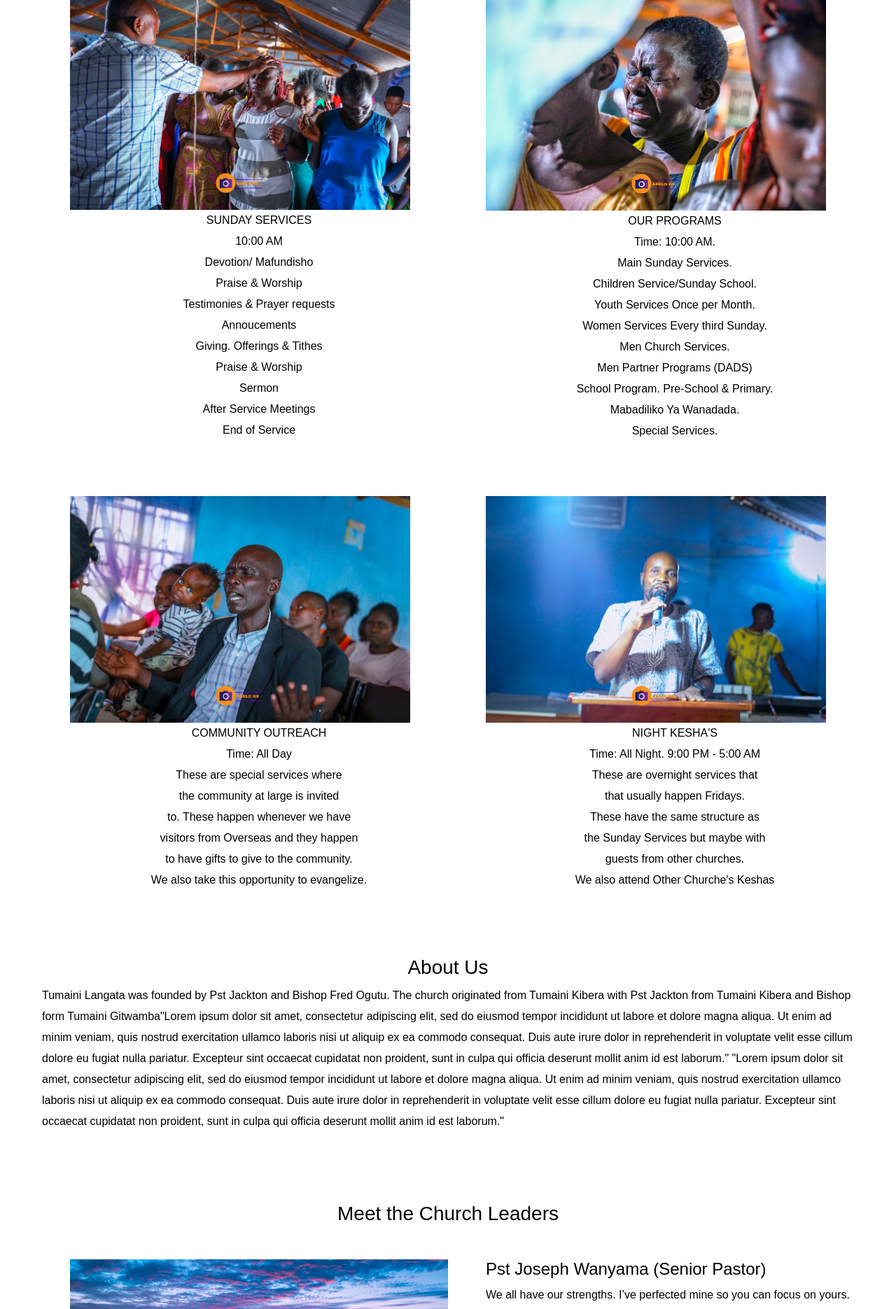
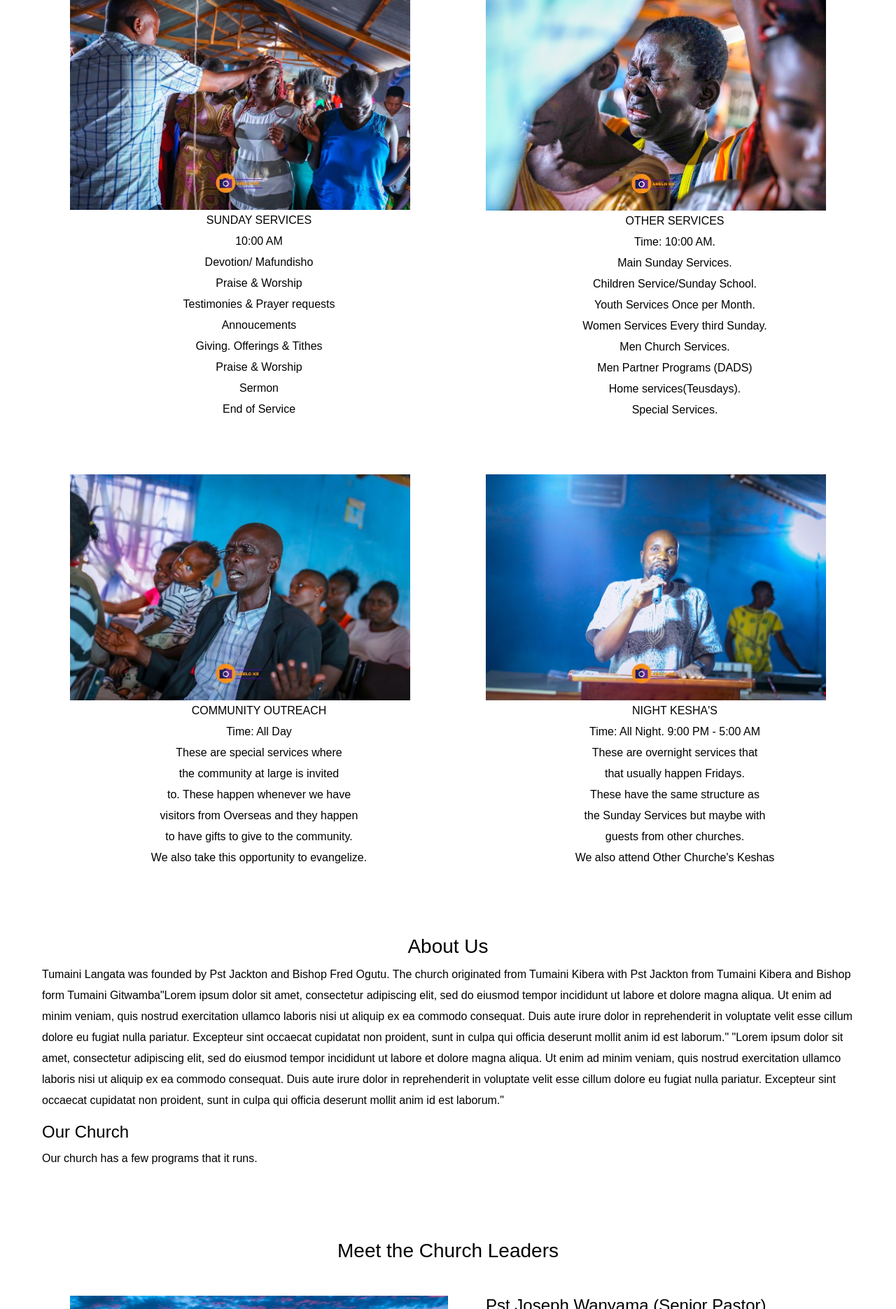
Before and after one commit to sylvia-boyani/hope-2.v2, a React (Create React App) app: page /raila in a window 1280 px wide. Shown: the part 1265-3136 px from the top of the page at 70% size. Built offline with nearby package versions, Linux system fonts and the light colour scheme.

Commit message:
add other nairobi churches

```diff
--- a/src/routes/churches/Nairobi/Raila/AboutR.js
+++ b/src/routes/churches/Nairobi/Raila/AboutR.js
@@ -7,7 +7,7 @@ import img7777 from "../../../../assets/pst.James.jpg"
 function AboutR() {
   return (
     <div>
-     <div className='abt'>
+     <div className='abt' id='aboutR'>
      <h3>About Us</h3>
       <p>Tumaini Langata was founded by Pst Jackton
         and Bishop Fred Ogutu. The church originated from
@@ -27,8 +27,12 @@ function AboutR() {
         Excepteur sint occaecat cupidatat non proident, sunt in culpa qui officia
         deserunt mollit anim id est laborum."</p>
      </div>
+     <div>
+        <h4>Our Church</h4>
+        <p>Our church has a few programs that it runs.</p>
+     </div>
         <h3>Meet the Church Leaders</h3>
-        <div className='team'>
+        <div className='team' id="teamR">
         <div className='me'>
          <div data-aos="fade-right" className="about-column">
             <div className='about-img'>
--- a/src/routes/churches/Nairobi/Raila/Hero.js
+++ b/src/routes/churches/Nairobi/Raila/Hero.js
@@ -7,7 +7,7 @@ import hero4 from '../../../../assets/pst.James.jpg'
 
 function Hero() {
   return (
-    <div><h3>HAPPENING WEEKLY</h3>
+    <div id="ProgramsR"><h3>HAPPENING WEEKLY</h3>
     <div className='Hero'>
     <div className='pic'>
        <img className= "hero-img" src={hero2} alt='hero'/>
@@ -20,14 +20,13 @@ function Hero() {
            Giving. Offerings & Tithes<br />
            Praise & Worship <br />
            Sermon<br />
-           After Service Meetings <br />
            End of Service
 
        </p>
      </div>
      <div className='pic'>
        <img className='hero-img' src={hero3} alt='hero'/>
-       <p>OUR PROGRAMS <br />
+       <p>OTHER SERVICES <br />
          Time: 10:00 AM. <br />
          Main Sunday Services.  <br />
          Children Service/Sunday School.  <br />
@@ -35,8 +34,7 @@ function Hero() {
          Women Services Every third Sunday.  <br />
          Men Church Services. <br />
          Men Partner Programs (DADS) <br />
-         School Program. Pre-School & Primary. <br />
-         Mabadiliko Ya Wanadada. <br/>
+         Home services(Teusdays). <br/>
          Special Services.</p>
      </div>
 
--- a/src/routes/churches/Nairobi/Raila/nav.js
+++ b/src/routes/churches/Nairobi/Raila/nav.js
@@ -1,6 +1,6 @@
 import { useState } from 'react';
 import './nav.css'
-//import logo from '../../../../assets/tuma.png'
+import {HashLink as Link} from 'react-router-hash-link'
 
 export default function Nav() {
     const [isNavExpanded, setIsNavExpanded] = useState(false)
@@ -36,22 +36,22 @@ export default function Nav() {
             isNavExpanded ? "navigation-menu expanded" : "navigation-menu"}>
           <ul>
             <li>
-              <a href="/homeR">Home</a>
+            <Link to="#homeR">Home</Link>
             </li>
             <li>
-              <a href="/aboutR">About</a>
+              <Link to="#aboutR">About</Link>
             </li>
             <li>
-              <a href="/programsR">Our Programs</a>
+              <Link to="#ProgramsR">Our Programs</Link>
             </li>
             <li>
-              <a href="/teamR">Team</a>
+              <Link to="#teamR">Team</Link>
             </li>
             <li>
-              <a href="/services">Give</a>
+              <Link to="#giveR">Give</Link>
             </li>
             <li>
-              <a href="/contactT">Contact</a>
+              <Link to="#contactR">Contact</Link>
             </li>
           </ul>
         </div>
```
